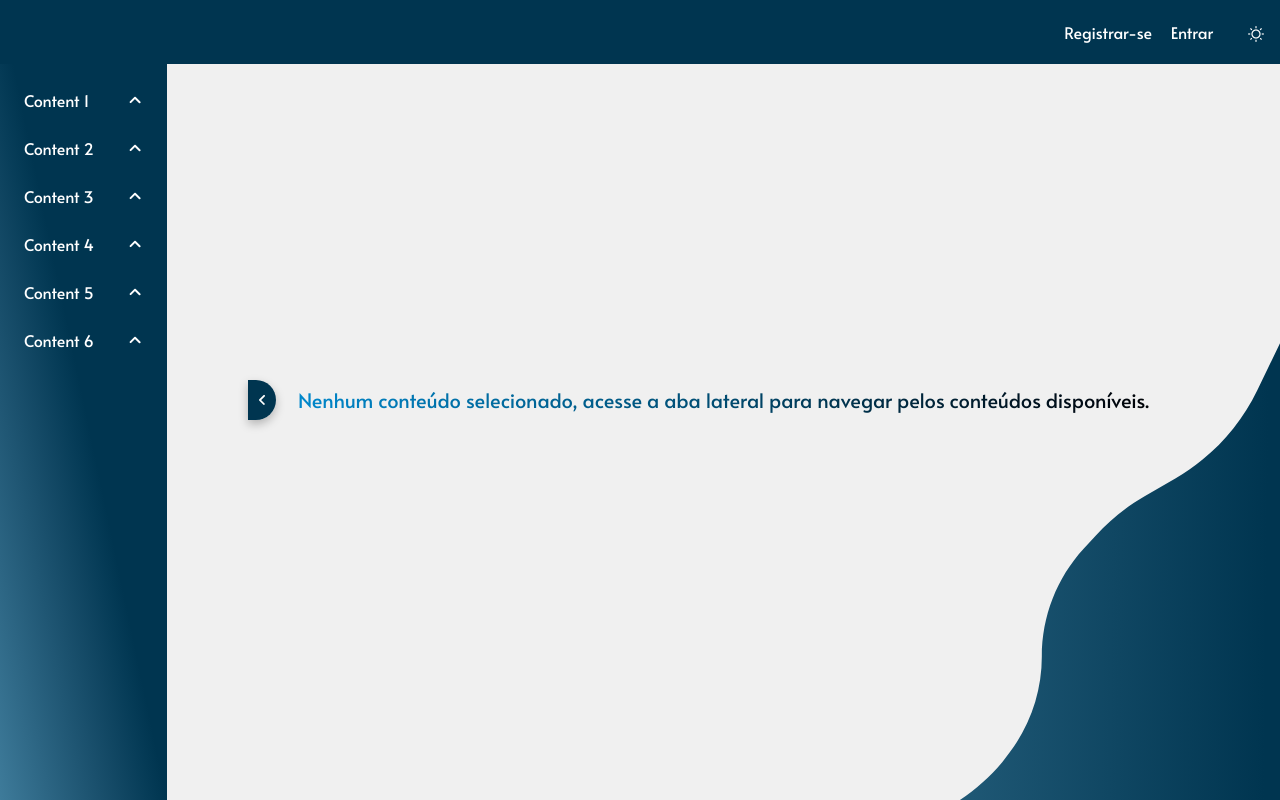
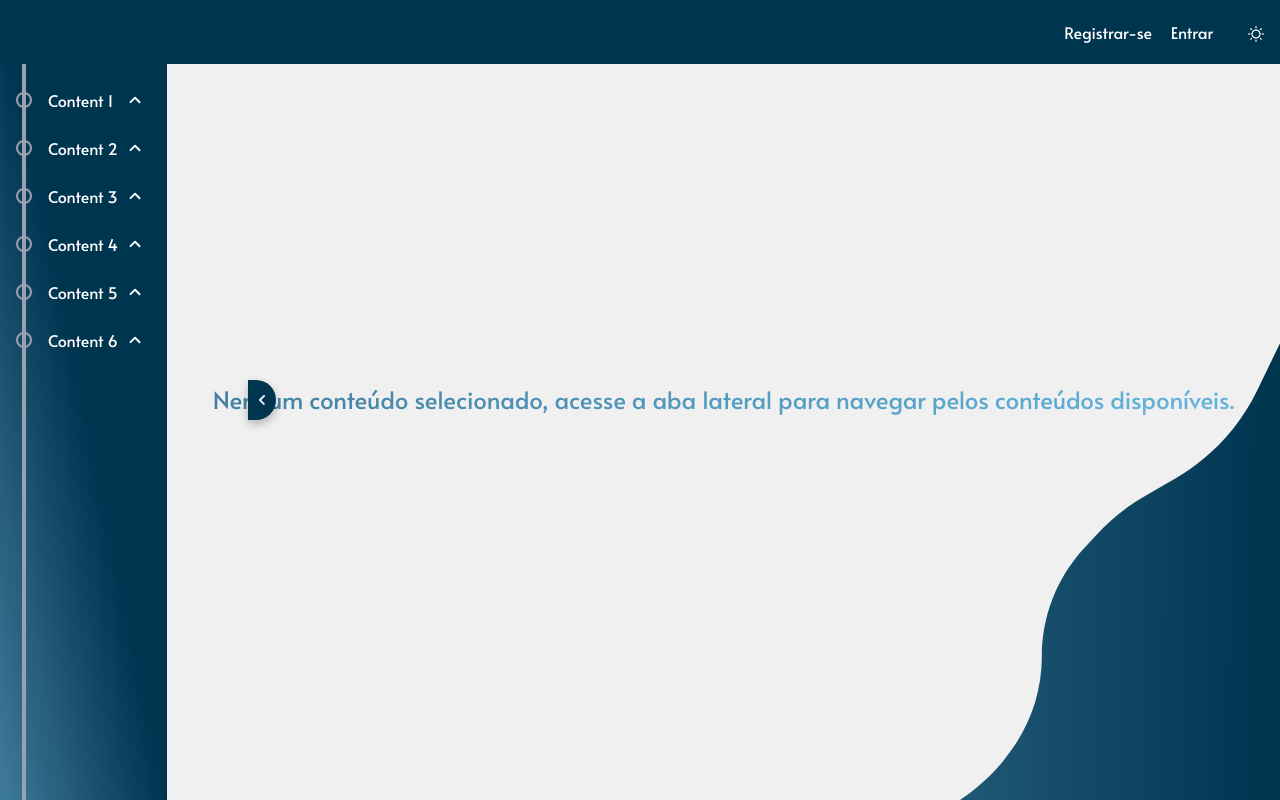
Before and after one commit to Felipe-T-Maciel/PAC, a Next.js app: page /conteudo in a window 1280 px wide. Both pictures are taken after a click on the element 14 px from the left and 400 px from the top of the page. Built offline with nearby package versions, Linux system fonts and the light colour scheme.

Commit message:
Fix: Correções e melhorias.

```diff
--- a/src/app/(all)/(after-login)/conteudo/page.tsx
+++ b/src/app/(all)/(after-login)/conteudo/page.tsx
@@ -38,7 +38,7 @@ export default function Conteudo() {
 
     const contents = [
         {
-            "thumb": "",
+            "thumb": "/",
             "title": "Content 1",
             "subtitles": ["Subtitle", "Subtitle"],
             "content": "Lorem ipsum dolor sit amet, consectetur adipiscing elit. Sed do eiusmod tempor incididunt ut labore et dolore magna aliqua.",
@@ -46,7 +46,7 @@ export default function Conteudo() {
             "exercises": []
         },
         {
-            "thumb": "",
+            "thumb": "/",
             "title": "Content 2",
             "subtitles": ["Subtitle", "Subtitle"],
             "content": "Lorem ipsum dolor sit amet, consectetur adipiscing elit. Sed do eiusmod tempor incididunt ut labore et dolore magna aliqua.",
@@ -54,7 +54,7 @@ export default function Conteudo() {
             "exercises": []
         },
         {
-            "thumb": "",
+            "thumb": "/",
             "title": "Content 3",
             "subtitles": ["Subtitle", "Subtitle"],
             "content": "Lorem ipsum dolor sit amet, consectetur adipiscing elit. Sed do eiusmod tempor incididunt ut labore et dolore magna aliqua.",
@@ -62,7 +62,7 @@ export default function Conteudo() {
             "exercises": []
         },
         {
-            "thumb": "",
+            "thumb": "/",
             "title": "Content 4",
             "subtitles": ["Subtitle", "Subtitle"],
             "content": "Lorem ipsum dolor sit amet, consectetur adipiscing elit. Sed do eiusmod tempor incididunt ut labore et dolore magna aliqua.",
@@ -70,7 +70,7 @@ export default function Conteudo() {
             "exercises": []
         },
         {
-            "thumb": "",
+            "thumb": "/",
             "title": "Content 5",
             "subtitles": ["Subtitle", "Subtitle"],
             "content": "Lorem ipsum dolor sit amet, consectetur adipiscing elit. Sed do eiusmod tempor incididunt ut labore et dolore magna aliqua.",
@@ -78,13 +78,14 @@ export default function Conteudo() {
             "exercises": []
         },
         {
-            "thumb": "",
+            "thumb": "/",
             "title": "Content 6",
             "subtitles": ["Subtitle", "Subtitle"],
             "content": "Lorem ipsum dolor sit amet, consectetur adipiscing elit. Sed do eiusmod tempor incididunt ut labore et dolore magna aliqua.",
             "image": "",
             "exercises": []
         },
+
     ];
 
     return (
@@ -96,28 +97,54 @@ export default function Conteudo() {
                     animate={{ width: sideOpen ? "15%" : 0 }}
                     exit={{ width: 0 }}
                     transition={{ duration: 0.2, ease: "easeInOut" }}
-                    className={`left-0 top-0 h-full bg-gradient-to-bl from-[#003550] via-[#003550] to-[#3E7B9A] text-white`}
-                    style={{ display: sideOpen ? "block" : "" }}
+                    className={`left-0 top-0 h-full bg-gradient-to-bl from-[#003550] via-[#003550] to-[#3E7B9A] text-white relative`}
+                    style={{ display: sideOpen ? "block " : "" }}
                 >
-                    {sideOpen &&
-                        <div className="flex flex-col gap-2 p-4 py-20 overflow-y-auto h-full">
-                            {contents.map((item, index) => (
-                                <div key={index} className="flex flex-col">
+
+                    {sideOpen && (
+                        <>
+                            <div className="absolute left-[1.4rem] h-full w-1 bg-gray-400 " />
+                            <div className="flex flex-col gap-2 p-4 py-20 overflow-y-auto h-full relative">
+
+                                {contents.map((item, index) => {
+                                    const currentIndex = contents.findIndex(c => c.title === content.title);
+                                    const isCompleted = index < currentIndex;
+                                    const isActive = index === currentIndex;
+
+                                    return (
+
+                                        <div key={index} className="flex flex-col relative pl-6">
+                                            <div className="absolute left-0 top-3 flex items-center justify-center">
                                                 <div
-                                        className="flex items-center justify-between p-2 rounded-md"
-                                    >
+                                                    className={`w-4 h-4 rounded-full border-2 transition-all duration-300
+                                    ${isActive
+                                                            ? 'bg-white border-white'
+                                                            : isCompleted
+                                                                ? 'bg-gray-400 border-white'
+                                                                : 'bg-transparent border-gray-400'
+                                                        }`}
+                                                />
+                                            </div>
+
+                                            <div className="flex items-center justify-between p-2 rounded-md">
                                                 <span
-                                            className="cursor-pointer" onClick={() => {
+                                                    className="cursor-pointer"
+                                                    onClick={() => {
                                                         setContent(item);
                                                         if (content.title !== item.title && expandedIndexes.includes(index)) {
-
                                                         } else {
                                                             toggleExpand(index);
                                                         }
-                                            }}>{item.title}</span>
+                                                    }}
+                                                >
+                                                    {item.title}
+                                                </span>
+
                                                 <span
                                                     onClick={() => toggleExpand(index)}
-                                            className={`transition-all duration-200 pi cursor-pointer pi-angle-up ` + (expandedIndexes.includes(index) ? "rotate-180" : "")} />
+                                                    className={`transition-all duration-200 pi cursor-pointer pi-angle-up ` +
+                                                        (expandedIndexes.includes(index) ? "rotate-180" : "")}
+                                                />
                                             </div>
 
                                             <AnimatePresence>
@@ -130,11 +157,14 @@ export default function Conteudo() {
                                                             hidden: { height: 0, opacity: 0 },
                                                             show: { height: 'auto', opacity: 1, transition: { staggerChildren: 0.1 } },
                                                         }}
-                                                className="pl-4 overflow-hidden">
+                                                        className="pl-4 overflow-hidden"
+                                                    >
                                                         {item.subtitles.map((subtitle, subIndex) => (
                                                             <motion.div
                                                                 variants={itemVariants}
-                                                        key={subIndex} className="cursor-pointer p-1 text-sm">
+                                                                key={subIndex}
+                                                                className="cursor-pointer p-1 text-sm"
+                                                            >
                                                                 {subtitle}
                                                             </motion.div>
                                                         ))}
@@ -142,10 +172,14 @@ export default function Conteudo() {
                                                 )}
                                             </AnimatePresence>
                                         </div>
-                            ))}
+                                    );
+                                })}
                             </div>
-                    }
+                        </>
+
+                    )}
                 </motion.div>
+
                 <motion.div
                     initial={{ left: 0 }}
                     animate={{ left: sideOpen ? "15.5rem" : 0 }}
@@ -161,7 +195,7 @@ export default function Conteudo() {
                             key={content.title}
                             className="w-full py-16">
                             <div id="image" className="bg-black h-[35%] w-full relative">
-                                <Image src={content.thumb} width={0} height={0} layout="fill" objectFit="cover" alt="" />
+                                {/* <Image src={content.thumb} width={0} height={0} layout="fill" objectFit="cover" alt="" /> */}
                                 <div className="absolute top-[15%] w-full bg-gradient-to-r  via-[#003550] to-[#f0f0f0] ">
                                     <span className="px-20 text-4xl text-white">{content.title}</span>
                                 </div>
@@ -184,8 +218,13 @@ export default function Conteudo() {
                             animate="show"
                             exit="hidden"
                             variants={itemVariants}
-                            className="text-xl texto-clip bg-gradient-to-r from-[#009be9] via-[#004b70] to-[#000000] bg-clip-text text-transparent  flex w-full h-full justify-center items-center gap-34 py-36">
-                            <span>Nenhum conteúdo selecionado, acesse a aba lateral para navegar pelos conteúdos disponíveis.</span>
+                            className="flex w-full h-full justify-center items-center gap-34 py-36">
+                            <motion.span
+                                style={{ backgroundSize: '300% 300%' }}
+                                className="text-2xl bg-gradient-to-r from-[#3E7B9A] via-[#71C9F5] to-[#003550] bg-clip-text text-transparent inline-block"
+                                animate={{ backgroundPosition: ['0% 50%', '100% 50%', '0% 50%'] }}
+                                transition={{ duration: 4, ease: 'easeIn', repeat: Infinity }}
+                            >Nenhum conteúdo selecionado, acesse a aba lateral para navegar pelos conteúdos disponíveis.</motion.span>
                         </motion.div>
                     )}
                 </AnimatePresence>
```
Lines whose indentation alone changed are shown as unchanged.
